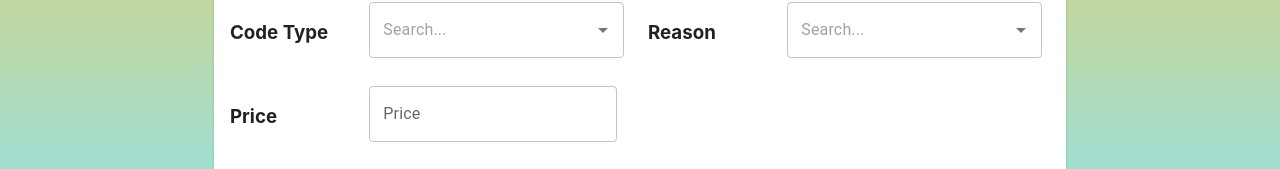
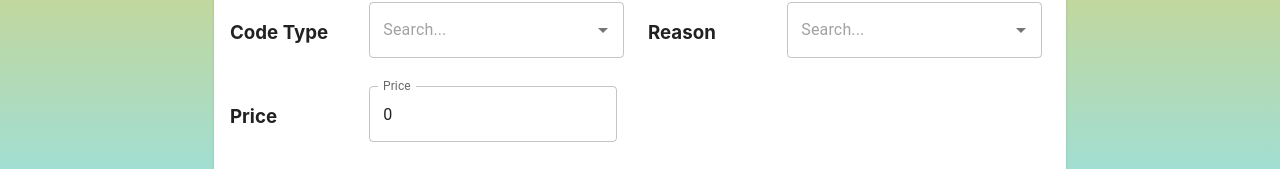
Before and after one commit to sut65/team10, a React (Create React App) app in the folder frontend/: page /promotion/create in a window 1280 px wide. Shown: the part 324-493 px from the top of the page. Built offline with nearby package versions, Linux system fonts and the light colour scheme; no server answers.

Commit message:
update submit in PromotionUI

```diff
--- a/frontend/src/components/promotion/PromotionUI.tsx
+++ b/frontend/src/components/promotion/PromotionUI.tsx
@@ -28,6 +28,8 @@ function Promotion() {
     const [promotion, setPromotion] = React.useState<Partial<PromotionInterface>>({});
     const [codetype, setCodetype] = React.useState<CodetypeInterface[]>([]);
     const [reason, setReason] = React.useState<ReasonInterface[]>([]);
+    const [price, setPrice] = React.useState<number | null>(null);
+    const [amount, setAmount] = React.useState<number | null>(null);
 
     const [success, setSuccess] = useState(false);
     const [error, setError] = useState(false);
@@ -47,8 +49,8 @@ function Promotion() {
         let promotion_p = {
           Codetype_ID: promotion.Codetype_ID,
           Reason_ID: promotion.Reason_ID,
-          Price: promotion.Price,
-          Amount: promotion.Amount,
+          Price: price,
+          Amount: amount,
           Employee_ID: 1,
           //Employee_ID: Number(localStorage.getItem("uid")),
           Time_Stamp: date,
@@ -69,6 +71,7 @@ function Promotion() {
           .then((res) => {
             if (res.data) {
               setSuccess(true);
+              console.log(res.data)
             } else {
               setError(true);
             }
@@ -224,7 +227,13 @@ function Promotion() {
                             <h3>Price</h3>
                         </Grid>
                         <Grid item xs={4}>
-                            <TextField id="outlined-basic" label="Price" variant="outlined" />
+                            <TextField
+                            id="outlined-basic"
+                            label="Price"
+                            variant="outlined"
+                            defaultValue =  "0"
+                            onChange={(event) => setPrice(Number(event.target.value))}
+                            />
                         </Grid>
                     </Grid>
 
@@ -233,7 +242,11 @@ function Promotion() {
                             <h3>Amount</h3>
                         </Grid>
                         <Grid item xs={4}>
-                            <TextField id="outlined-basic" label="Amount" variant="outlined"
+                            <TextField
+                            id="outlined-basic"
+                            label="Amount"
+                            variant="outlined"
+                            onChange={(event) => setAmount(Number(event.target.value))}
                             inputProps={{ type: "number" }}/>
                         </Grid>
                     </Grid>
```
